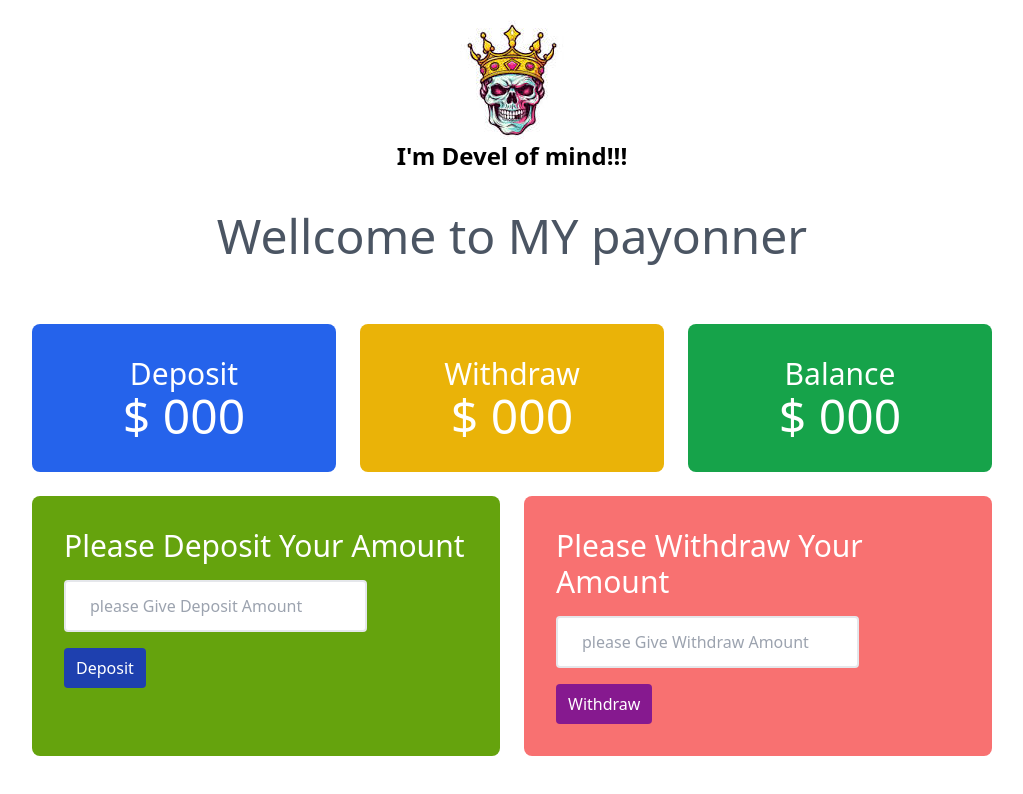
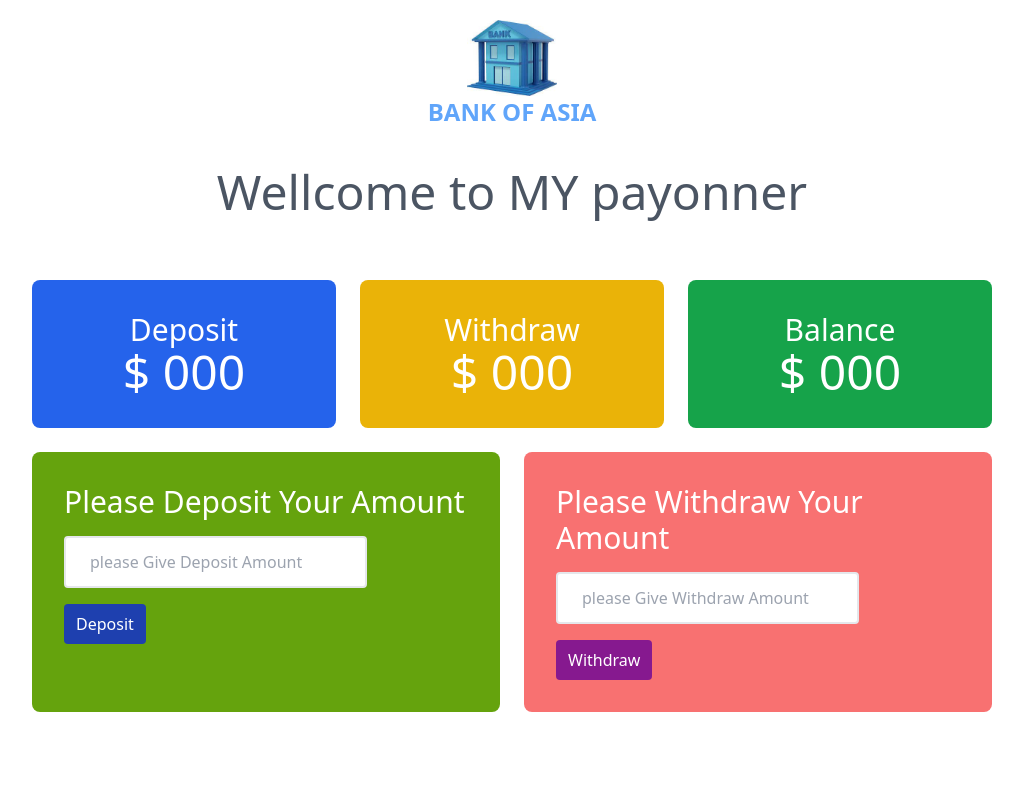
Before and after one commit to hridoy11111111/payoneer, a plain HTML site: page index.html in a window 1280 px wide. Shown: the whole page, without its empty margins (128-1151 px from the left). Drawn offline with nearby package versions, Linux system fonts and the light colour scheme.

Commit message:
Logo added

```diff
--- a/index.html
+++ b/index.html
@@ -10,8 +10,8 @@
 
     <header>
        <div class="flex flex-col items-center w-full">
-            <img class="pt-5" src="images/download.jpg" alt="Devil photo">
-            <h2 class="text-medium text-center text-2xl font-bold">I'm Devel of mind!!!</h2>
+            <img class="pt-5 h-24" src="images/download (2).jpg" alt="Devil photo">
+            <h2 class="text-medium text-center text-2xl font-bold text-blue-400">BANK OF ASIA</h2>
        </div>
         <h1 class="text-center text-5xl text-gray-600 mt-10 font-medium">Wellcome to MY payonner</h1>
     </header>
```
Also changed, not shown: images/download (2).jpg (added), images/download.jpg (deleted).
